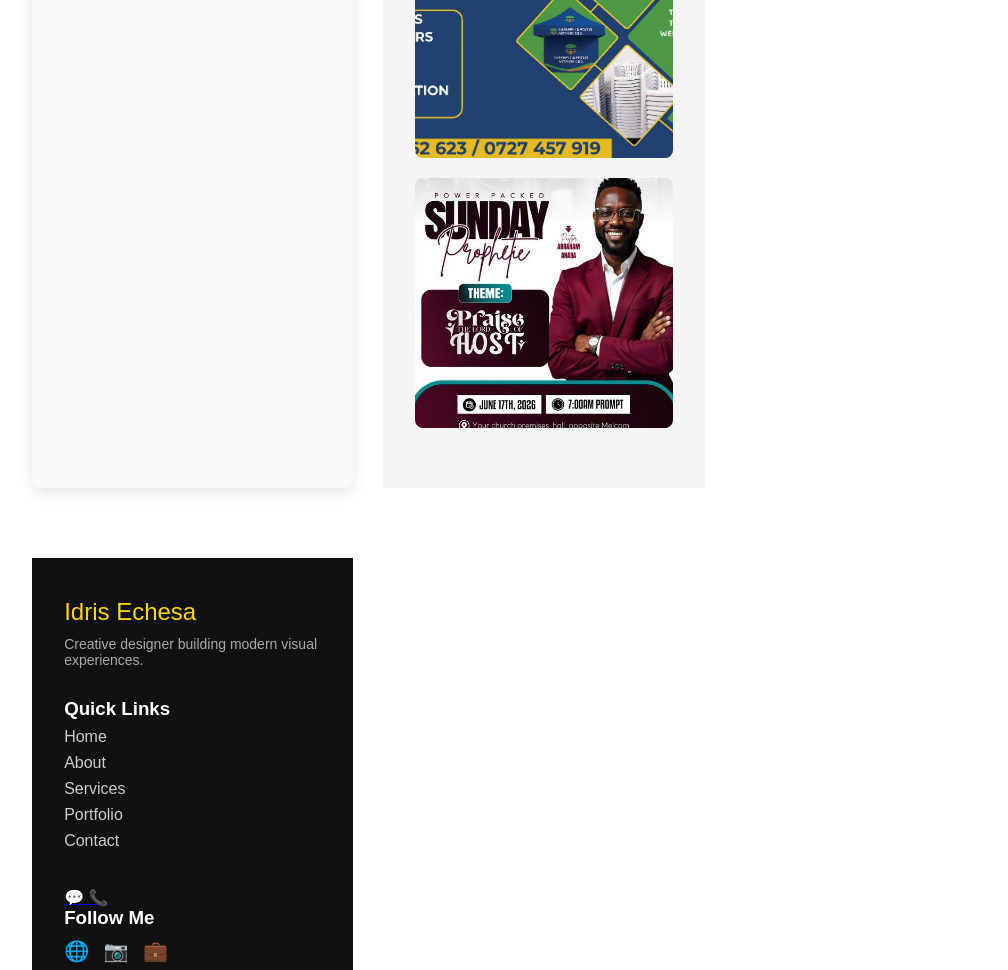
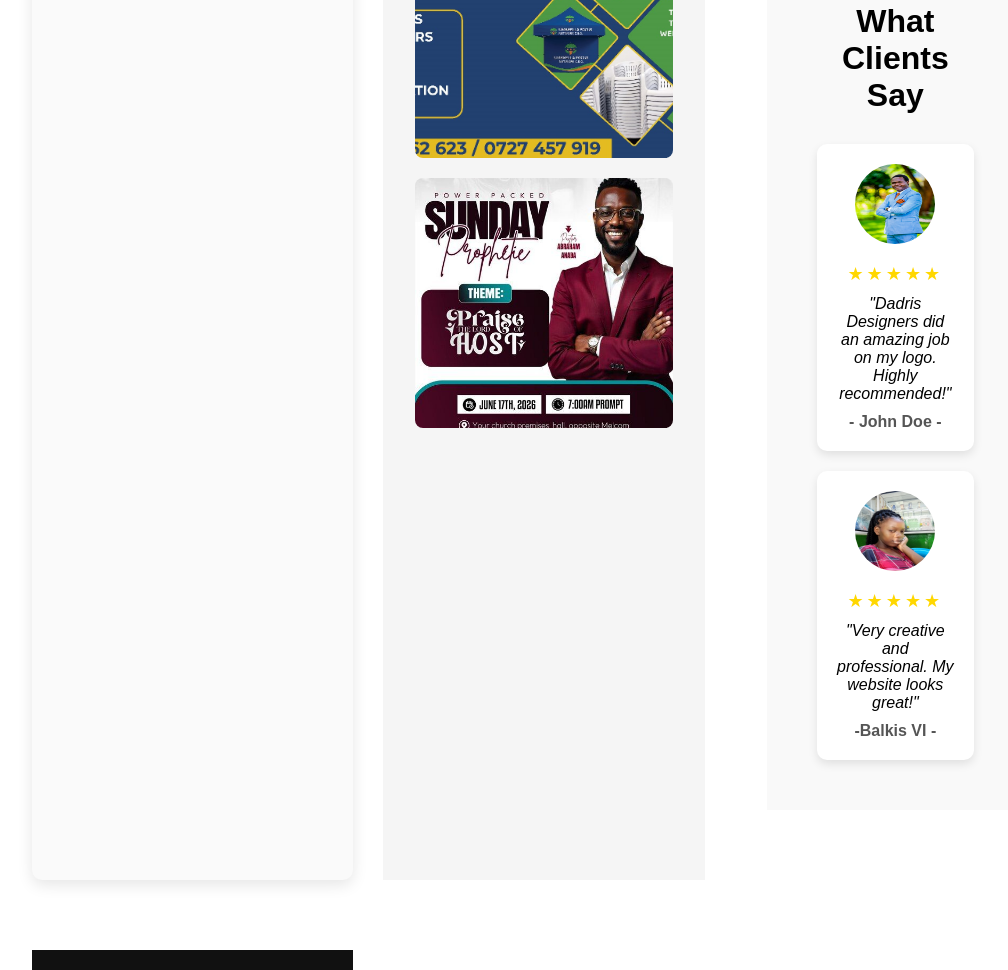
Before and after one commit to idrisechesa435-dev/my-portfolio, a plain HTML site: page index.html in a window 1280 px wide. Shown: the part 1630-2600 px from the top of the page, without its empty margins (96-1104 px from the left). Drawn offline with Linux system fonts and the light colour scheme.

Commit message:
Add files via upload

```diff
--- a/index.html
+++ b/index.html
@@ -180,6 +180,56 @@ background:gold;
 color:black;
 }
 
+.testimonials {
+    padding: 50px;
+    background: #f9f9f9;
+    text-align: center;
+}
+
+.testimonials h2 {
+    margin-bottom: 30px;
+    font-size: 2rem;
+}
+
+.testimonial-container {
+    display: flex;
+    justify-content: center;
+    gap: 20px;
+    flex-wrap: wrap;
+}
+
+.testimonial-card {
+    background: white;
+    padding: 20px;
+    width: 250px;
+    border-radius: 10px;
+    box-shadow: 0 4px 10px rgba(0,0,0,0.1);
+}
+
+.testimonial-card img {
+    width: 80px;
+    height: 80px;
+    border-radius: 50%;
+    margin-bottom: 15px;
+}
+
+.testimonial-card p {
+    font-style: italic;
+    margin-bottom: 10px;
+}
+
+.testimonial-card h4 {
+    color: #555;
+}
+
+.stars {
+    color: gold;
+    font-size: 18px;
+    letter-spacing: 3px;
+    margin-bottom: 10px;
+}
+
+
 /* FOOTER */
 
 footer{
@@ -314,6 +364,7 @@ transform:scale(1.1);
 
 <body>
 
+
 <header>
 
 <div class="logo">IDRIS  PORTFOLIO</div>
@@ -343,7 +394,7 @@ transform:scale(1.1);
 
 <p>Creative Graphic Designer & Web Developer</p>
 
-<button class="btn">View My Portfolio</button>
+<button class="btn" onclick="location.href='portfolio.html'">View My Portfolio</button>
 
 </section>
 <section class="summary">
@@ -416,6 +467,37 @@ transform:scale(1.1);
 
 </div>
 
+<section class="testimonials">
+    <h2>What Clients Say</h2>
+
+    <div class="testimonial-container">
+
+        <div class="testimonial-card">
+            <img src="images/comment male.jpeg" alt="Client 1">
+
+            <div class="stars">
+                ★★★★★
+            </div>
+
+            <p>"Dadris Designers did an amazing job on my logo. Highly recommended!"</p>
+            <h4>- John Doe -</h4>
+        </div>
+
+        <div class="testimonial-card">
+            <img src="images/comment lady.jpeg" alt="Client 2">
+
+            <div class="stars">
+                ★★★★★
+            </div>
+
+            <p>"Very creative and professional. My website looks great!"</p>
+            <h4>-Balkis VI -</h4>
+        </div>
+
+    </div>
+</section>
+
+
 </div>
 
 </section>
@@ -463,13 +545,13 @@ transform:scale(1.1);
 </div>
 
 
-<h3>Follow Me</h3>
+<h3>WhatsApp Us|  Call Us</h3>
 
 <div class="social-icons">
 
-<a href="#">🌐</a>
-<a href="#">📷</a>
-<a href="#">💼</a>
+<a href="#">+254 717 303 361
+</a>
+
 
 </div>
 
```
Also changed, not shown: contact.html (+2 -2 lines), images/comment lady.jpeg (added), images/comment male.jpeg (added).
